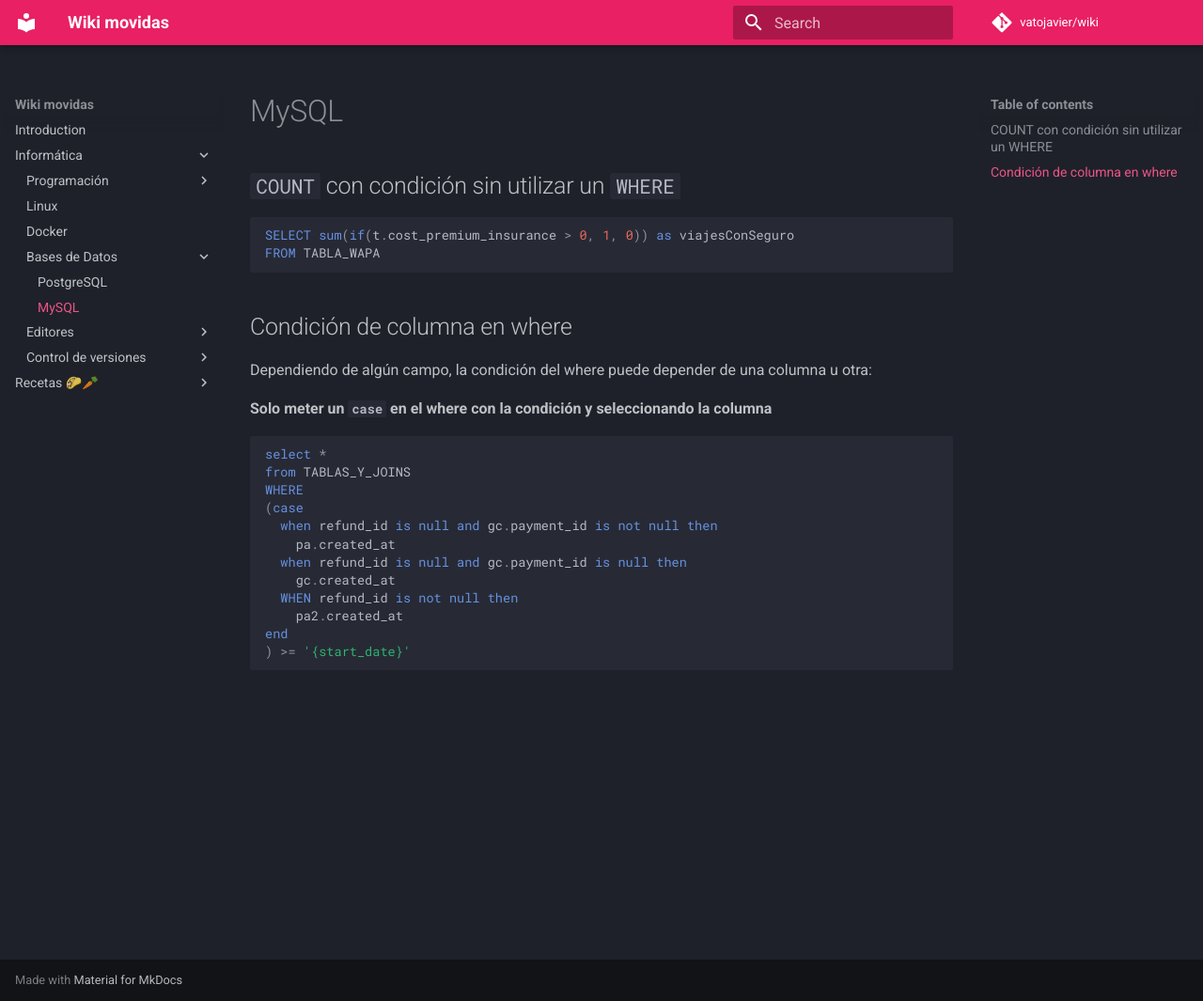
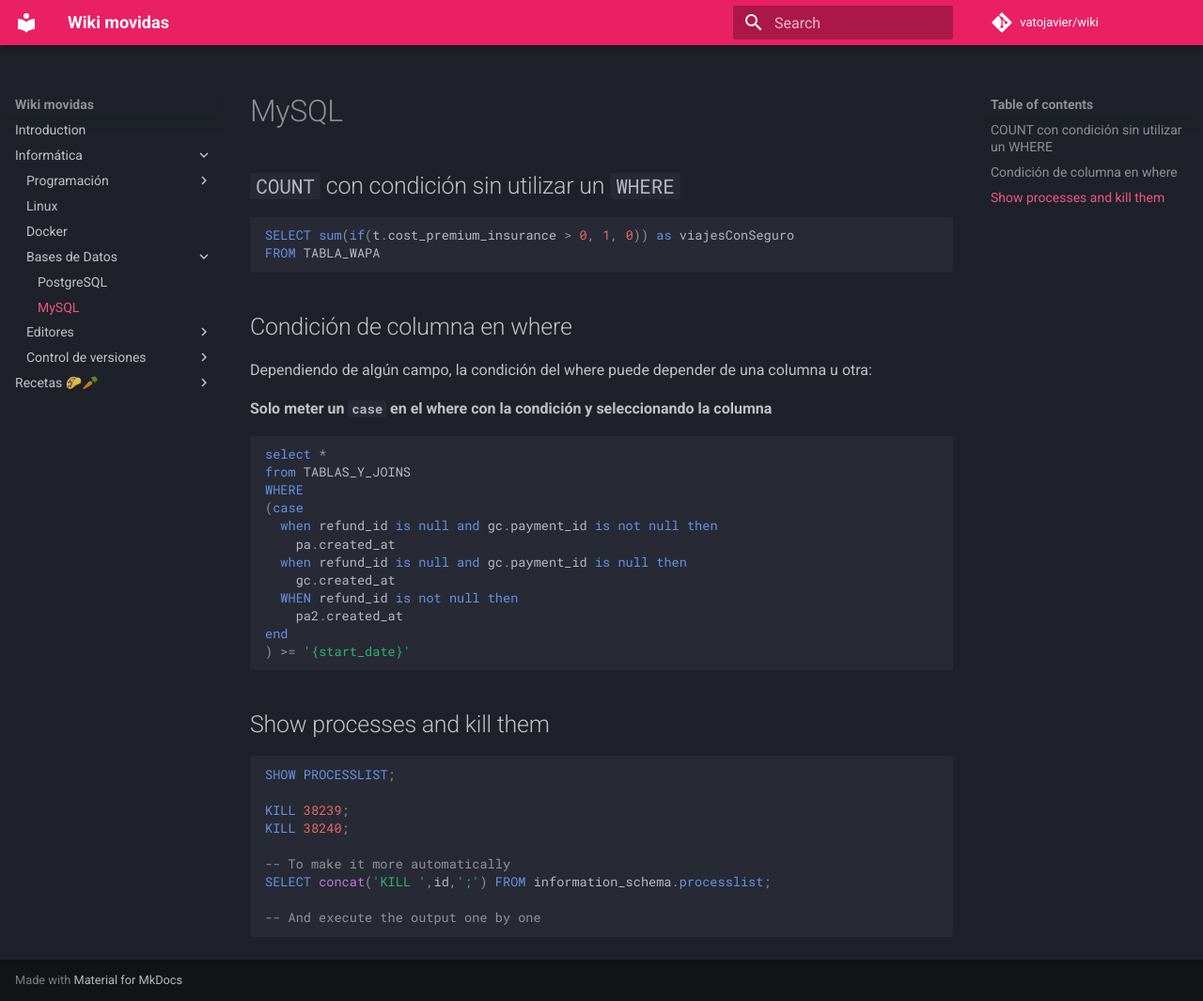
Before and after one commit to vatojavier/wiki, an MkDocs documentation site: the page built from docs/informatica/BBDD/MySQL.md, in a window 1280 px wide and 1065 px high. Shown: the whole window at 94% size. Built offline with MkDocs 1.6.1 and Material for MkDocs 9.7.7, drawn with Linux system fonts in a browser that asks for light colours; comment, search, counter and statistics services are not loaded.

Commit message:
Update MySQL.md

````diff
--- a/docs/informatica/BBDD/MySQL.md
+++ b/docs/informatica/BBDD/MySQL.md
@@ -25,3 +25,18 @@ WHERE
 end
 ) >= '{start_date}'
 ```
+
+## Show processes and kill them
+
+```MYSQL
+SHOW PROCESSLIST;
+
+KILL 38239;
+KILL 38240;
+
+-- To make it more automatically
+SELECT concat('KILL ',id,';') FROM information_schema.processlist;
+
+-- And execute the output one by one
+
+```
````
